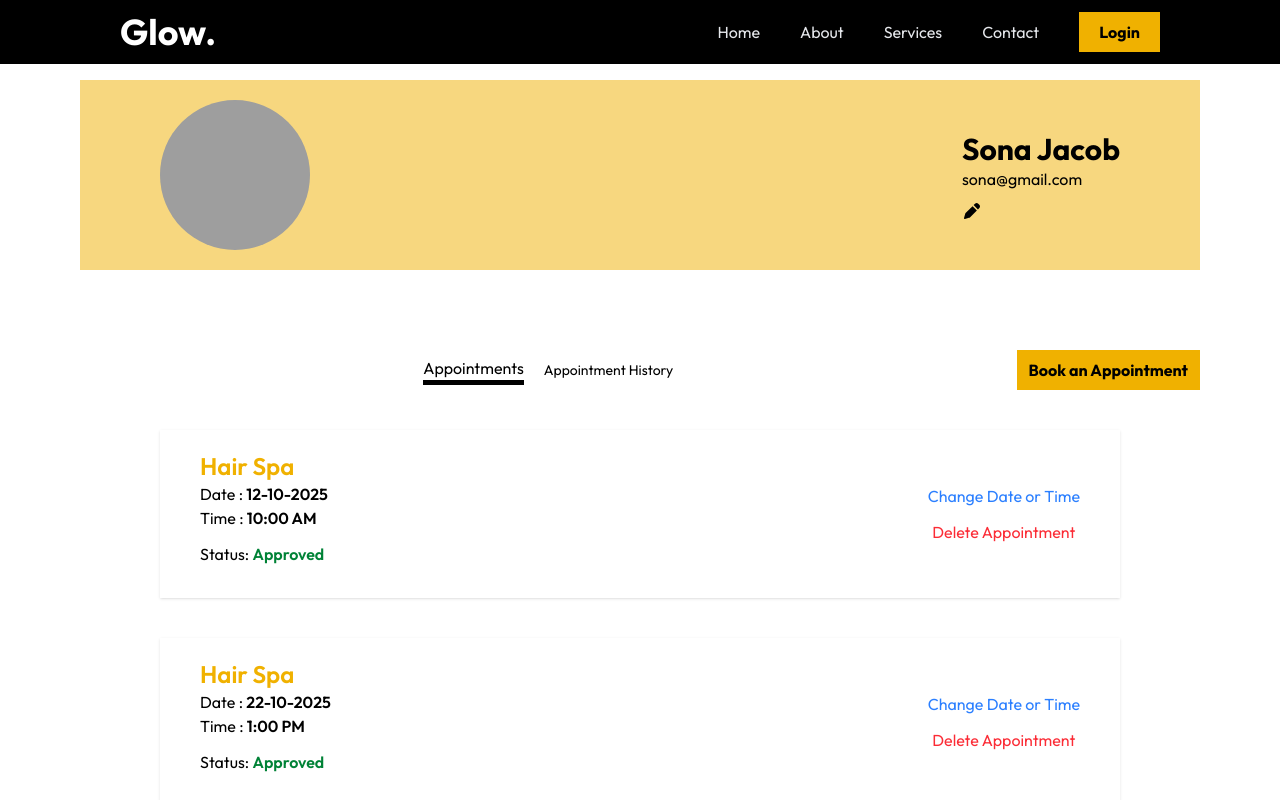
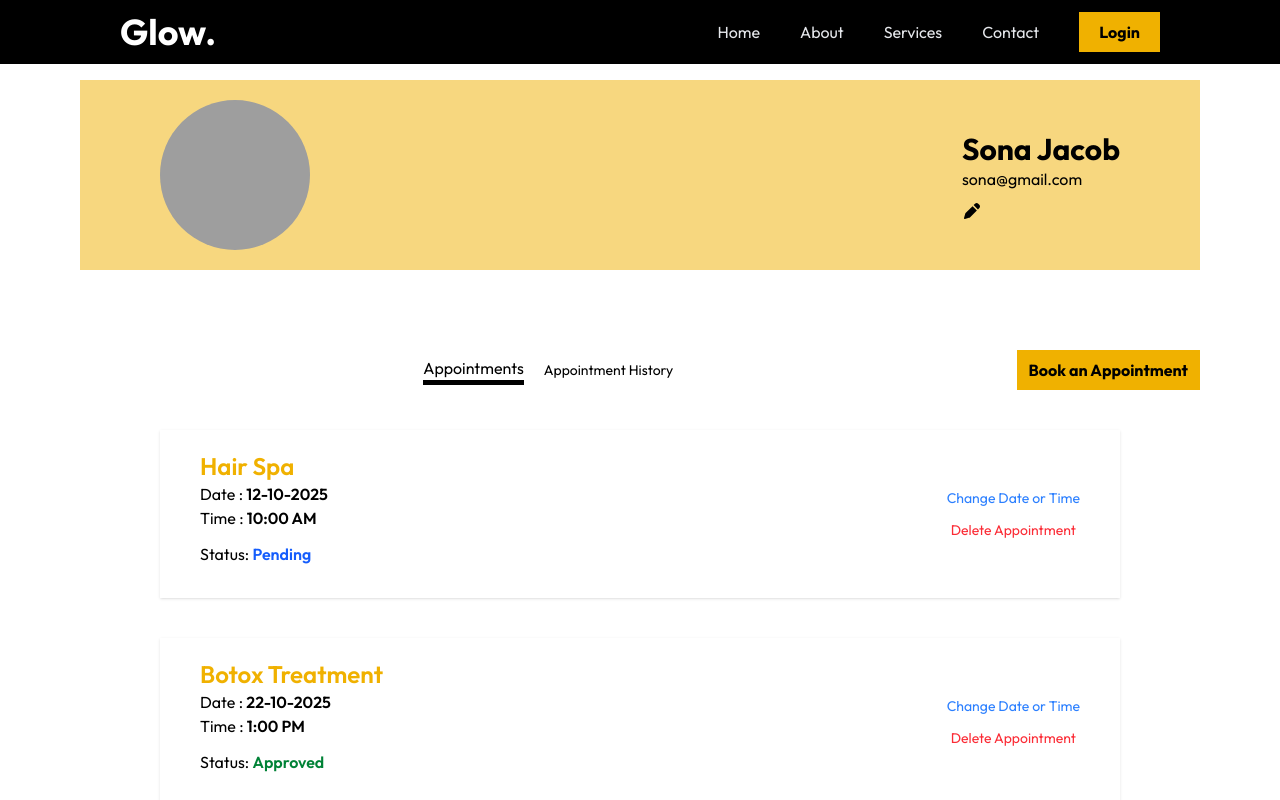
Before and after one commit to AdithyaBijmon/Glow-Frontend, a React (Vite) app: page /profile in a window 1280 px wide. Shown: the top 800 px of the page. Built offline with nearby package versions, Linux system fonts and the light colour scheme; grey boxes are pictures that could not be loaded; a web font is replaced by a local one.

Commit message:
Profile almost done

```diff
--- a/src/user/pages/Profile.jsx
+++ b/src/user/pages/Profile.jsx
@@ -2,6 +2,7 @@ import React, { useState } from 'react'
 import Header from '../components/Header'
 import { FontAwesomeIcon } from '@fortawesome/react-fontawesome'
 import { faPen } from '@fortawesome/free-solid-svg-icons'
+import Footer from '../../components/Footer'
 
 const Profile = () => {
 
@@ -39,43 +40,72 @@ const Profile = () => {
 
             {
                 appoint &&
-               <>
-                    <div className='flex justify-between  my-10 shadow md:mx-40 mx-10 py-5 px-10'>
+                <>
+                    <div className='md:flex justify-between my-10 shadow md:mx-40 mx-10 py-5 md:px-10 px-5 text-center md:text-left'>
                         <div className='flex flex-col'>
                             <h2 className='text-2xl font-semibold text-yellow-500'>Hair Spa</h2>
                             <h5>Date : <span className='font-semibold'>12-10-2025</span></h5>
                             <h5>Time : <span className='font-semibold'>10:00 AM</span></h5>
+                            <p className='my-3'>Status: <span className='text-blue-600 font-semibold'>Pending</span></p>
+                        </div>
+
+                        <div className='flex md:flex-col items-center md:justify-center justify-between'>
+                            <button className='text-blue-500 cursor-pointer text-sm'>Change Date or Time</button>
+                            <button className='text-red-500 cursor-pointer md:mt-3 text-sm'>Delete Appointment</button>
+                        </div>
+                    </div>
+
+                    <div className='md:flex justify-between my-10 shadow md:mx-40 mx-10 py-5 md:px-10 px-5 text-center md:text-left'>
+                        <div className='flex flex-col'>
+                            <h2 className='text-2xl font-semibold text-yellow-500'>Botox Treatment</h2>
+                            <h5>Date : <span className='font-semibold'>22-10-2025</span></h5>
+                            <h5>Time : <span className='font-semibold'>1:00 PM</span></h5>
                             <p className='my-3'>Status: <span className='text-green-700 font-semibold'>Approved</span></p>
                         </div>
 
+                        <div className='flex md:flex-col items-center md:justify-center justify-between'>
+                            <button className='text-blue-500 cursor-pointer text-sm'>Change Date or Time</button>
+                            <button className='text-red-500 cursor-pointer md:mt-3 text-sm'>Delete Appointment</button>
+                        </div>
+                    </div>
+                </>
+            }
+
+            {
+                history &&
+                <>
+                    <button className='my-5 md:ms-50 ms-10 text-red-500 text-lg'>Clear History</button>
+                    <div className='flex justify-between  my-10 shadow md:mx-40 mx-10 py-5 px-10'>
+                        <div className='flex flex-col'>
+                            <h2 className='text-2xl font-semibold text-yellow-500'>Hair Cut</h2>
+                            <h5>Date : <span className='font-semibold'>04-5-2025</span></h5>
+                            <h5>Time : <span className='font-semibold'>09:00 AM</span></h5>
+
+                        </div>
+
                         <div className='flex flex-col items-center justify-center'>
-                            <button className='text-blue-500 cursor-pointer'>Change Date or Time</button>
-                            <button className='text-red-500 cursor-pointer mt-3'>Delete Appointment</button>
+
+                            <button className='text-red-500 cursor-pointer mt-3'>Delete</button>
                         </div>
                     </div>
 
                     <div className='flex justify-between  my-10 shadow md:mx-40 mx-10 py-5 px-10'>
                         <div className='flex flex-col'>
-                            <h2 className='text-2xl font-semibold text-yellow-500'>Hair Spa</h2>
-                            <h5>Date : <span className='font-semibold'>22-10-2025</span></h5>
-                            <h5>Time : <span className='font-semibold'>1:00 PM</span></h5>
-                            <p className='my-3'>Status: <span className='text-green-700 font-semibold'>Approved</span></p>
+                            <h2 className='text-2xl font-semibold text-yellow-500'>Pedicure</h2>
+                            <h5>Date : <span className='font-semibold'>1-09-2025</span></h5>
+                            <h5>Time : <span className='font-semibold'>03:00 PM</span></h5>
+
                         </div>
 
                         <div className='flex flex-col items-center justify-center'>
-                            <button className='text-blue-500 cursor-pointer'>Change Date or Time</button>
-                            <button className='text-red-500 cursor-pointer mt-3'>Delete Appointment</button>
+
+                            <button className='text-red-500 cursor-pointer mt-3'>Delete</button>
                         </div>
                     </div>
-               </>
+                </>
             }
 
-            {
-                history &&
-                <div className='flex justify-center my-10'>
-                    <h1>History here..</h1>
-                </div>
-            }
+            <Footer/>
         </>
     )
 }
```
